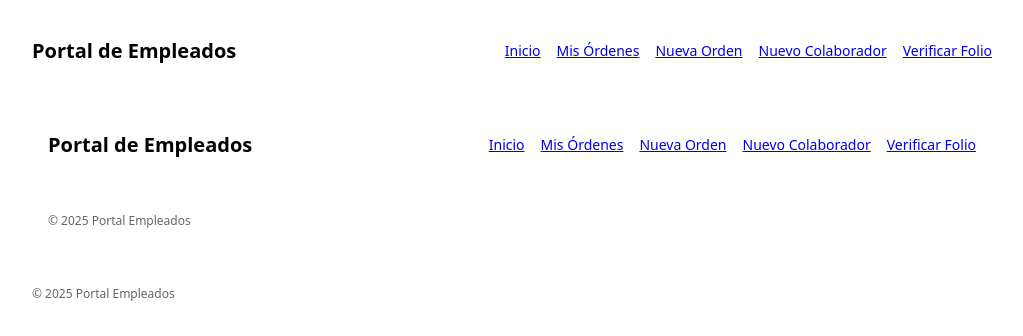
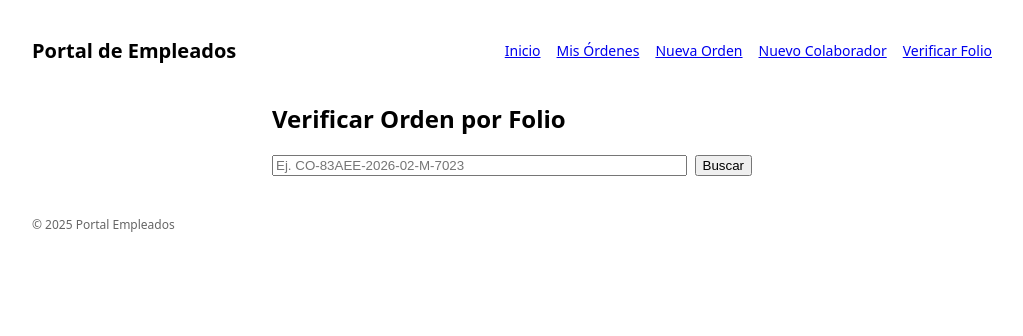
Before and after one commit to DPR2204/portal-empleados, a Next.js app: page /verify in a window 1280 px wide. Shown: the top 336 px of the page, without its empty margins (128-1151 px from the left). Built offline with nearby package versions, Linux system fonts and the light colour scheme.

Commit message:
Update page.js

```diff
--- a/app/verify/page.js
+++ b/app/verify/page.js
@@ -1,35 +1,46 @@
-// app/layout.js
-export const metadata = {
-  title: 'Portal de Empleados',
-  description: 'MVP Portal Empleados - Órdenes de Pago',
-};
+// app/verify/page.js
+'use client';
 
-export default function RootLayout({ children }) {
+import { useState } from 'react';
+import { useRouter } from 'next/navigation';
+
+export default function VerifyIndexPage() {
+  const [folio, setFolio] = useState('');
+  const [error, setError] = useState('');
+  const router = useRouter();
+
+  const handleSubmit = async (e) => {
+    e.preventDefault();
+    setError('');
+    const normalized = folio.trim().toUpperCase();
+    if (!normalized) {
+      setError('Por favor ingresa un folio.');
+      return;
+    }
+
+    const res = await fetch(`/api/ordenes/folio/${encodeURIComponent(normalized)}`);
+    if (!res.ok) {
+      setError('Folio no encontrado');
+      return;
+    }
+    const { verify_token } = await res.json();
+    router.push(`/verify/${verify_token}`);
+  };
+
   return (
-    <html lang="es">
-      <body style={{ fontFamily: 'system-ui, -apple-system, Segoe UI, Roboto, Ubuntu' }}>
-        <div style={{ maxWidth: 960, margin: '0 auto', padding: 16 }}>
-          <header style={{
-            display: 'flex',
-            justifyContent: 'space-between',
-            alignItems: 'center',
-            marginBottom: 24,
-          }}>
-            <h1 style={{ fontSize: 20 }}>Portal de Empleados</h1>
-            <nav style={{ display: 'flex', gap: 16, fontSize: 14 }}>
-              <a href="/">Inicio</a>
-              <a href="/ordenes">Mis Órdenes</a>
-              <a href="/ordenes/nueva">Nueva Orden</a>
-              <a href="/colaboradores/nuevo">Nuevo Colaborador</a>
-              <a href="/verify">Verificar Folio</a>
-            </nav>
-          </header>
-          {children}
-          <footer style={{ marginTop: 40, fontSize: 12, color: '#666' }}>
-            © {new Date().getFullYear()} Portal Empleados
-          </footer>
-        </div>
-      </body>
-    </html>
+    <main style={{ maxWidth: 480, margin: '0 auto' }}>
+      <h2>Verificar Orden por Folio</h2>
+      <form onSubmit={handleSubmit} style={{ display: 'flex', gap: 8, marginBottom: 16 }}>
+        <input
+          type="text"
+          placeholder="Ej. CO-83AEE-2026-02-M-7023"
+          value={folio}
+          onChange={e => setFolio(e.target.value)}
+          style={{ flex: 1 }}
+        />
+        <button type="submit">Buscar</button>
+      </form>
+      {error && <p style={{ color: 'red' }}>{error}</p>}
+    </main>
   );
 }
```
